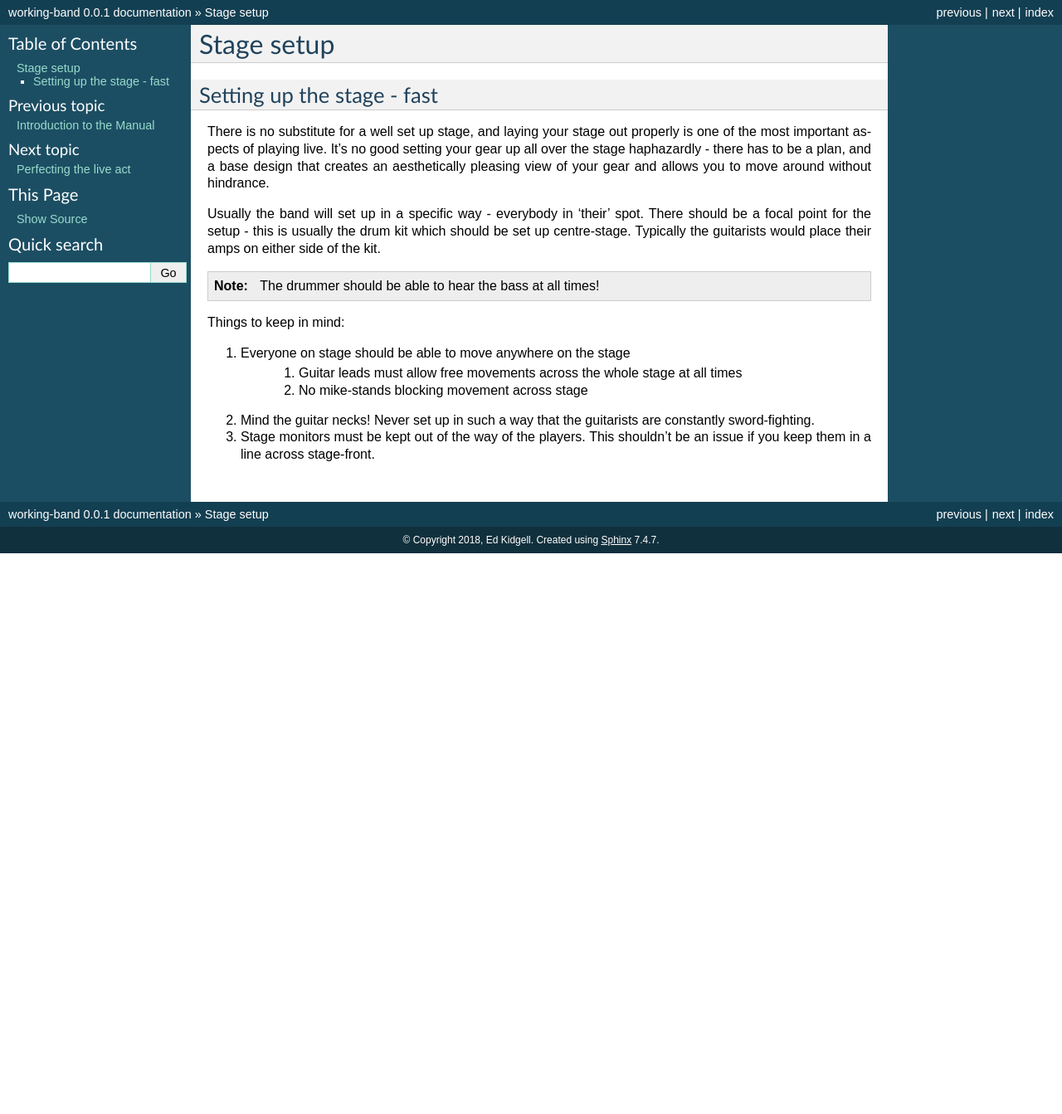
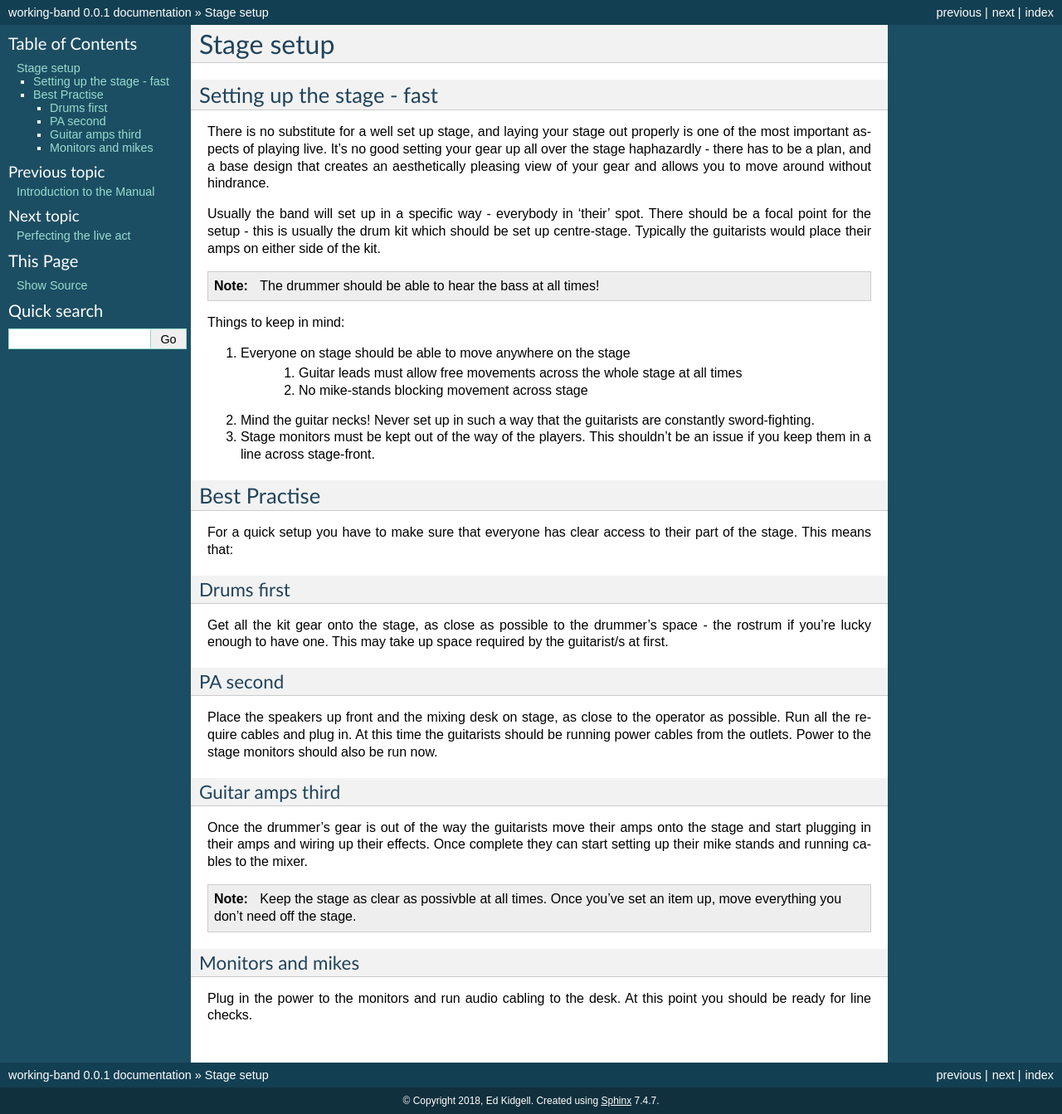
Before and after one commit to flakjakk/working-band, a Sphinx documentation site: the page built from docs/source/stagesetup.rst, in a window 1280 px wide. Shown: the whole page at 83% size. Built offline with Sphinx 7.4.7, drawn with Linux system fonts in a browser that asks for light colours; before the commit the page ends 900 px from its top, so only the background shows below that.

Commit message:
Major additions to setup process.

```diff
--- a/docs/source/stagesetup.rst
+++ b/docs/source/stagesetup.rst
@@ -20,3 +20,32 @@ Things to keep in mind:
 	#. No mike-stands blocking movement across stage
 #. Mind the guitar necks! Never set up in such a way that the guitarists are constantly sword-fighting.
 #. Stage monitors must be kept out of the way of the players. This shouldn't be an issue if you keep them in a line across stage-front.
+
+Best Practise
+#############
+
+For a quick setup you have to make sure that everyone has clear access to their part of the stage. This means that:
+
+Drums first
+===========
+
+Get all the kit gear onto the stage, as close as possible to the drummer's space - the rostrum if you're lucky enough to have one. This may take up space required by the guitarist/s at first.
+
+PA second
+=========
+
+Place the speakers up front and the mixing desk on stage, as close to the operator as possible. Run all the require cables and plug in. At this time the guitarists should be running power cables from the outlets. Power to the stage monitors should also be run now.
+
+Guitar amps third
+=================
+
+Once the drummer's gear is out of the way the guitarists move their amps onto the stage and start plugging in their amps and wiring up their effects. Once complete they can start setting up their mike stands and running cables to the mixer.
+
+.. note::
+
+	Keep the stage as clear as possivble at all times. Once you've set an item up, move everything you don't need off the stage.
+
+Monitors and mikes
+==================
+
+Plug in the power to the monitors and run audio cabling to the desk. At this point you should be ready for line checks.
```
